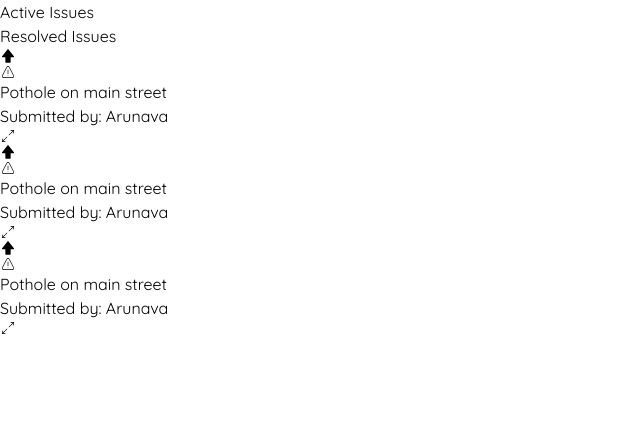
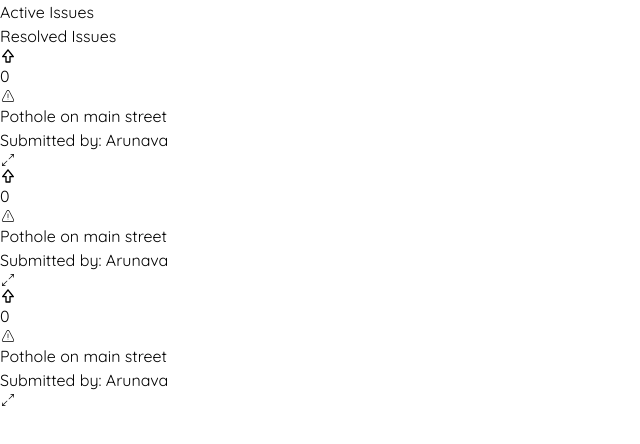
Before and after one commit to CapAru/CivicHub, a React (Vite) app: page / in a window 1280 px wide. Shown: the top 444 px of the page, without its empty margins (0-640 px from the left). Built offline with nearby package versions, Linux system fonts and the light colour scheme.

Commit message:
set up upvote functionality

```diff
--- a/src/components/Main.jsx
+++ b/src/components/Main.jsx
@@ -5,11 +5,10 @@ export default function Main(){
         <>
             <div className='flex flex-col items-center my-3'>
                 <div className='flex justify-evenly w-3/4 border-b-4 p-3'>
-                    <div className='mx-4 p-1'>
+                    <div className='mx-4 p-1 w-1/2 text-center cursor-pointer hover:bg-blue-100 rounded-full transition duration-200'>
                         <h2>Active Issues</h2>
-
                     </div>
-                    <div className='mx-4 p-1'>
+                    <div className='mx-4 p-1 w-1/2 text-center cursor-pointer hover:bg-blue-100 rounded-full transition duration-200'>
                         <h2>Resolved Issues</h2>
                     </div>
                 </div>
--- a/src/elements/IssueBar.jsx
+++ b/src/elements/IssueBar.jsx
@@ -2,20 +2,36 @@ import { BiSolidUpvote } from "react-icons/bi";
 import { BiUpvote } from "react-icons/bi";
 import { CiWarning } from "react-icons/ci";
 import { CiMaximize1 } from "react-icons/ci";
+import { useState } from "react";
 
 export default function IssueBar() {
+    const [upvoted, setUpvoted] = useState(false);
+    const [upvotes, setUpvotes] = useState(0);
+    function changeUpvote(){
+        if(upvoted){
+            setUpvotes(upvotes-1);
+        }else{
+            setUpvotes(upvotes+1);
+        }
+        setUpvoted(!upvoted);
+    }
     return(
         <div className='my-2 w-3/4'>
             <div className='flex bg-[#0068ff] items-center justify-between py-4 px-8 rounded-2xl text-white'>
                 <div className='flex items-center'>
-                    <BiSolidUpvote className='mr-1 text-2xl'/>
+                    <div className="cursor-pointer flex items-center mr-2" onClick={changeUpvote}>
+                        {upvoted ? <BiSolidUpvote className='mr-1 text-2xl'/> : <BiUpvote className='mr-1 text-2xl'/>}
+                        <p className="text-lg">{upvotes}</p>
+                    </div>
                     <CiWarning className='mx-1 text-2xl'/>
                 </div>
                     <div className='flex flex-col items-center'>
                         <h3 className='font-bold text-xl'>Pothole on main street</h3>
                         <p>Submitted by: Arunava</p>
                     </div>
-                    <CiMaximize1 className='text-2xl'/>
+                    <div className='cursor-pointer'>
+                        <CiMaximize1 className='text-2xl'/>
+                    </div>
                 </div>
         </div>
     )
```
